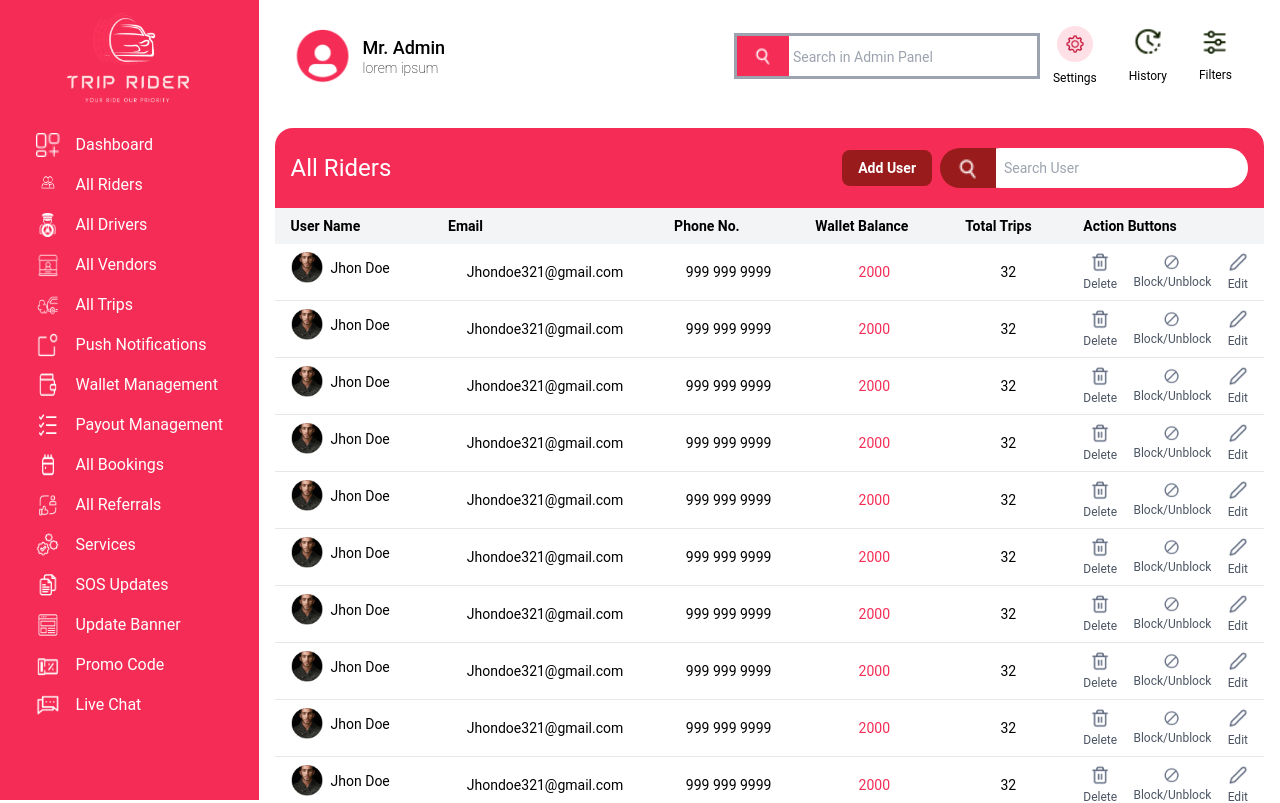
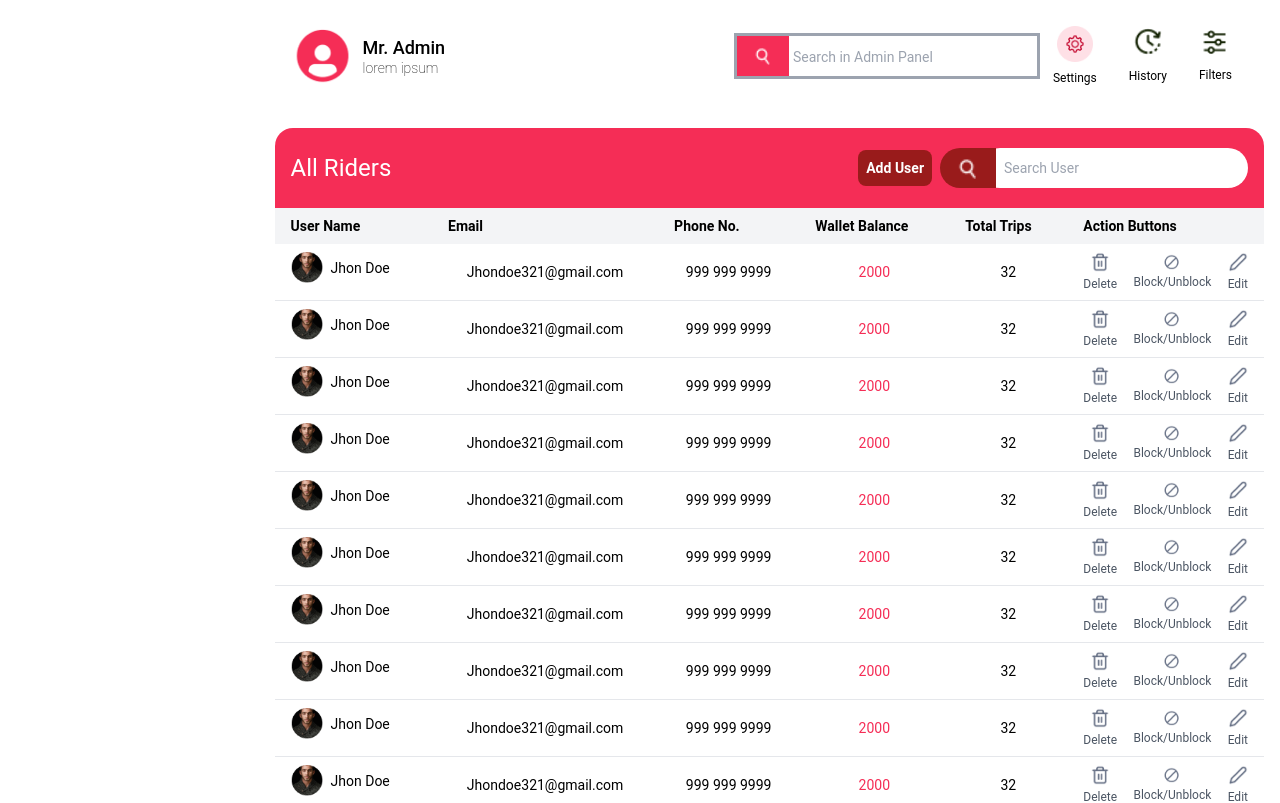
Before and after one commit to lazycodebaker/trip_rider, a Next.js app: page / in a window 1280 px wide. Shown: the top 803 px of the page. Built offline with nearby package versions, Linux system fonts and the light colour scheme.

Commit message:
dsddsdsds

```diff
--- a/app/CustomLayout.tsx
+++ b/app/CustomLayout.tsx
@@ -19,7 +19,7 @@ export type BarProps = {
 
 const CustomLayout: React.FC<Children> = ({ children }) => {
 
-    const [isSidebarOpen, setIsSidebarOpen] = React.useState<boolean>(true)
+    const [isSidebarOpen, setIsSidebarOpen] = React.useState<boolean>(false)
 
     return (
         <section className="w-full h-screen">
--- a/app/components/Table/index.tsx
+++ b/app/components/Table/index.tsx
@@ -26,7 +26,7 @@ const Table: React.FC<TableProps> = ({for_data}) => {
                 <h1 className="text-2xl">{for_data}</h1>
 
                 <div className="flex items-center h-full space-x-2">
-                    <button className="bg-red-800 py-2 md:px-4 px-2 rounded-lg text-sm font-normal md:font-semibold">Add User</button>
+                    <button className="bg-red-800 py-2 w-full px-2 rounded-lg text-sm font-normal md:font-semibold">Add User</button>
                     <div className="rounded-custom relative">
                         <div className="rounded-custom bg-red-800 absolute h-full px-4 flex items-center justify-center">
                             <Image src={SEARCH_ICON} alt="Search Icon" className="w-6" />
```
